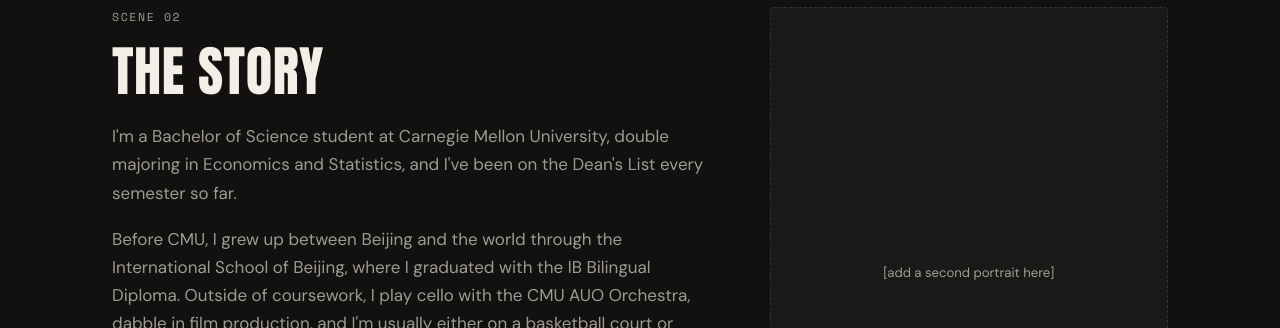
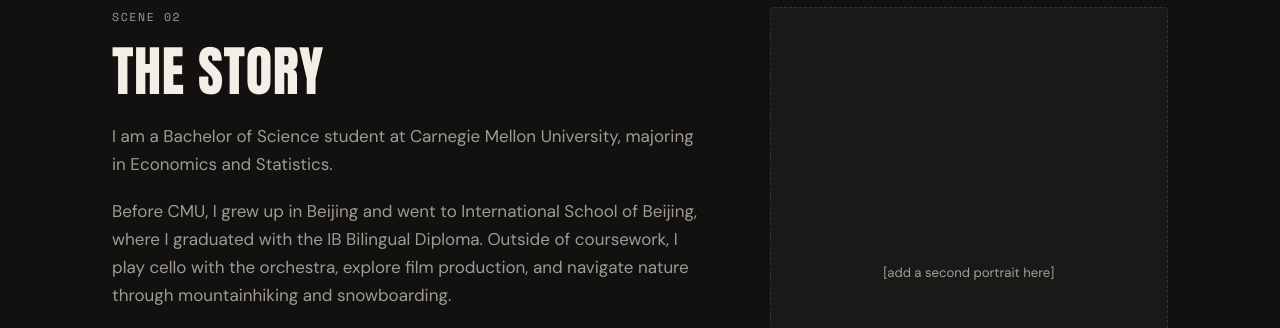
Before and after one commit to sharon5u/personal-portfolio-website-2, a plain HTML site: page index.html in a window 1280 px wide. Shown: the part 890-1218 px from the top of the page. Drawn offline with nearby package versions, Linux system fonts and the light colour scheme.

Commit message:
Revise personal description in index.html
Updated personal introduction for clarity and conciseness.

```diff
--- a/index.html
+++ b/index.html
@@ -60,8 +60,8 @@
       <div class="scene-copy">
         <p class="scene-label">Scene 02</p>
         <h2 class="scene-title">The Story</h2>
-        <p>I'm a Bachelor of Science student at Carnegie Mellon University, double majoring in Economics and Statistics, and I've been on the Dean's List every semester so far.</p>
-        <p>Before CMU, I grew up between Beijing and the world through the International School of Beijing, where I graduated with the IB Bilingual Diploma. Outside of coursework, I play cello with the CMU AUO Orchestra, dabble in film production, and I'm usually either on a basketball court or somewhere in the mountains hiking or snowboarding.</p>
+        <p>I am a Bachelor of Science student at Carnegie Mellon University, majoring in Economics and Statistics.</p>
+        <p>Before CMU, I grew up in Beijing and went to International School of Beijing, where I graduated with the IB Bilingual Diploma. Outside of coursework, I play cello with the orchestra, explore film production, and navigate nature through mountainhiking and snowboarding.</p>
         <p class="signature">Sharon Wu</p>
       </div>
       <div class="scene-photo">
```
